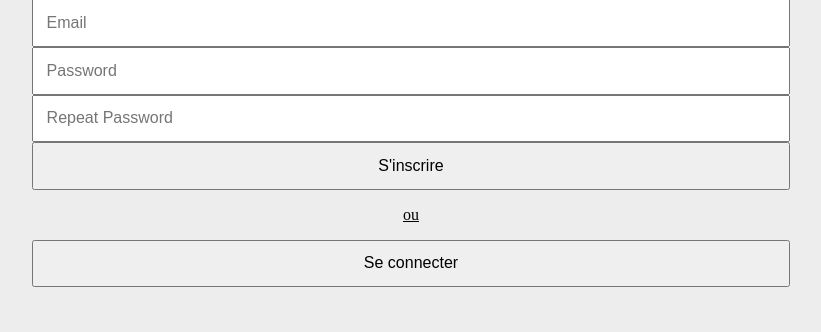
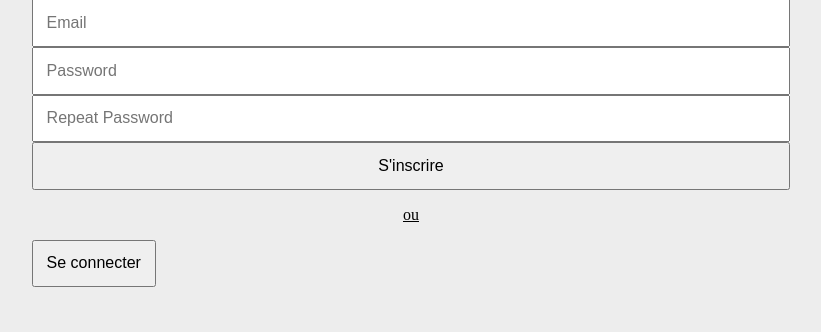
Before and after one commit to ophelieresfa/writer_blog, a PHP site: template src/View/subscribe.twig in a window 1280 px wide. Shown: the part 468-800 px from the top of the page, without its empty margins (229-1050 px from the left). Run offline with PHP 8.4, Linux system fonts and the light colour scheme; the template is opened without the code that fills it, so the values that code supplies are empty; some libraries are stand-ins or nearby versions.

Commit message:
Add link to subcribe.twig and connection.twig
 for connection.twig and subscribe.twig

```diff
--- a/src/View/connection.twig
+++ b/src/View/connection.twig
@@ -12,7 +12,7 @@
             <input name="pass" class="pass" type="password" placeholder="Password" required>
             <input name="connect" type="submit" value="Se connecter" class="submit">
             <p>ou</p>
-            <input name="sub" type="button" value="S'inscrire" class="sub">
+            <a href="index.php?action=subscribe" class="other"><input name="sub" type="button" value="S'inscrire"></a>
 
         </form>
     </main>
--- a/src/View/subscribe.twig
+++ b/src/View/subscribe.twig
@@ -13,7 +13,7 @@
             <input name="passrepeat" class="passrepeat" type="password" placeholder="Repeat Password" required>
             <input name="submit" type="submit" value="S'inscrire" class="submit">
             <p>ou</p>
-            <input name="subscribe" type="button" value="Se connecter" class="sub">
+            <a href="index.php?action=connection" class="other"><input name="connect" type="button" value="Se connecter"></a>
         </form>
     </main>
 {% endblock %}
```
